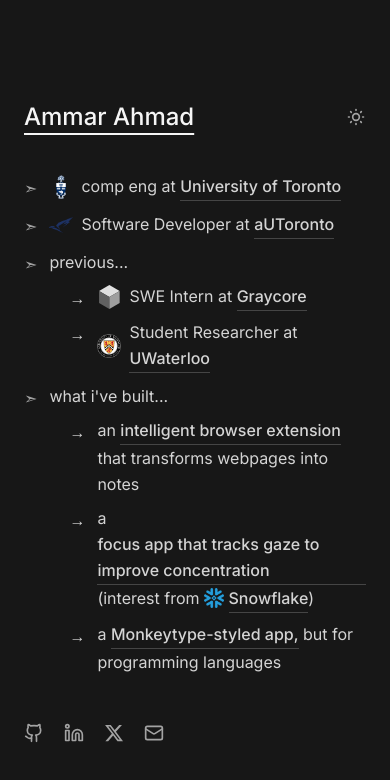
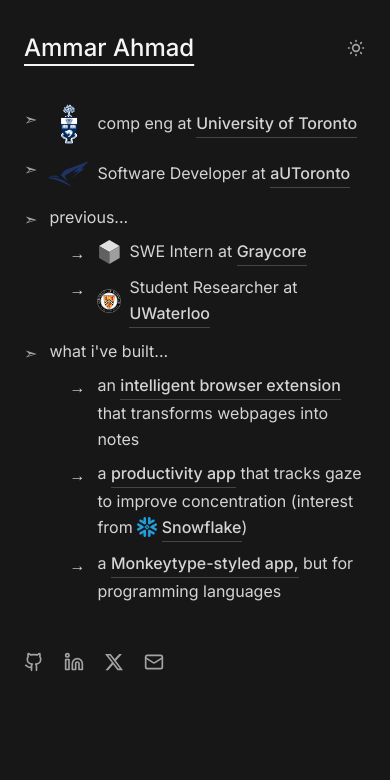
Before and after one commit to AmmarA06/personalwebsite, a React (Vite) app: page / in a window 390 px wide. Shown: the top 780 px of the page. Built offline with nearby package versions, Linux system fonts and the light colour scheme.

Commit message:
increase icon sizes and fix for mobile

```diff
--- a/src/App.jsx
+++ b/src/App.jsx
@@ -1,29 +1,29 @@
-import { Github, Linkedin, Mail } from 'lucide-react';
-import { useState, useEffect } from 'react';
-import MinimalistCursor from './components/MinimalistCursor';
+import { Github, Linkedin, Mail } from "lucide-react";
+import { useState, useEffect } from "react";
+import MinimalistCursor from "./components/MinimalistCursor";
 
 function App() {
   const [darkMode, setDarkMode] = useState(true);
 
   useEffect(() => {
-    const savedMode = localStorage.getItem('darkMode');
-    const isDark = savedMode !== null ? savedMode === 'true' : true;
+    const savedMode = localStorage.getItem("darkMode");
+    const isDark = savedMode !== null ? savedMode === "true" : true;
     setDarkMode(isDark);
   }, []);
 
   useEffect(() => {
-    localStorage.setItem('darkMode', darkMode);
+    localStorage.setItem("darkMode", darkMode);
     if (darkMode) {
-      document.documentElement.classList.add('dark');
+      document.documentElement.classList.add("dark");
     } else {
-      document.documentElement.classList.remove('dark');
+      document.documentElement.classList.remove("dark");
     }
   }, [darkMode]);
 
   return (
     <>
       <MinimalistCursor />
-      <div className="min-h-screen px-6 py-12 flex items-center justify-center bg-stone-50 dark:bg-neutral-900 transition-colors duration-300">
+      <div className="min-h-screen px-6 py-8 md:py-12 flex items-start md:items-center justify-center bg-stone-50 dark:bg-neutral-900 transition-colors duration-300">
         <div className="max-w-3xl w-full">
           {/* Header */}
           <header className="mb-10 flex items-center justify-between">
@@ -36,12 +36,32 @@
               aria-label="Toggle dark mode"
             >
               {darkMode ? (
-                <svg className="w-5 h-5" fill="none" viewBox="0 0 24 24" stroke="currentColor">
-                  <path strokeLinecap="round" strokeLinejoin="round" strokeWidth={2} d="M12 3v1m0 16v1m9-9h-1M4 12H3m15.364 6.364l-.707-.707M6.343 6.343l-.707-.707m12.728 0l-.707.707M6.343 17.657l-.707.707M16 12a4 4 0 11-8 0 4 4 0 018 0z" />
+                <svg
+                  className="w-5 h-5"
+                  fill="none"
+                  viewBox="0 0 24 24"
+                  stroke="currentColor"
+                >
+                  <path
+                    strokeLinecap="round"
+                    strokeLinejoin="round"
+                    strokeWidth={2}
+                    d="M12 3v1m0 16v1m9-9h-1M4 12H3m15.364 6.364l-.707-.707M6.343 6.343l-.707-.707m12.728 0l-.707.707M6.343 17.657l-.707.707M16 12a4 4 0 11-8 0 4 4 0 018 0z"
+                  />
                 </svg>
               ) : (
-                <svg className="w-5 h-5" fill="none" viewBox="0 0 24 24" stroke="currentColor">
-                  <path strokeLinecap="round" strokeLinejoin="round" strokeWidth={2} d="M20.354 15.354A9 9 0 018.646 3.646 9.003 9.003 0 0012 21a9.003 9.003 0 008.354-5.646z" />
+                <svg
+                  className="w-5 h-5"
+                  fill="none"
+                  viewBox="0 0 24 24"
+                  stroke="currentColor"
+                >
+                  <path
+                    strokeLinecap="round"
+                    strokeLinejoin="round"
+                    strokeWidth={2}
+                    d="M20.354 15.354A9 9 0 018.646 3.646 9.003 9.003 0 0012 21a9.003 9.003 0 008.354-5.646z"
+                  />
                 </svg>
               )}
             </button>
@@ -52,9 +72,13 @@
             <div className="flex items-start gap-3">
               <span className="text-neutral-400 mt-0.5">➣</span>
               <div className="flex items-center gap-2">
-                <img src="/Utoronto_coa.svg.png" alt="UofT" className="h-6 w-6 object-contain" />
+                <img
+                  src="/Utoronto_coa.svg.png"
+                  alt="UofT"
+                  className="h-10 w-10 object-contain"
+                />
                 <p>
-                  comp eng at{' '}
+                comp eng at{" "}
                   <a
                     href="https://www.utoronto.ca/"
                     target="_blank"
@@ -63,7 +87,6 @@
                   >
                     University of Toronto
                   </a>
-                  {' '}
                 </p>
               </div>
             </div>
@@ -71,9 +94,13 @@
             <div className="flex items-start gap-3">
               <span className="text-neutral-400 mt-0.5">➣</span>
               <div className="flex items-center gap-2">
-                <img src="/autoronto.webp" alt="aUToronto" className="h-6 w-6 object-contain" />
+                <img
+                  src="/autoronto.webp"
+                  alt="aUToronto"
+                  className="h-10 w-10 object-contain"
+                />
                 <p>
-                  Software Developer at{' '}
+                  Software Developer at{" "}
                   <a
                     href="https://www.autodrive.utoronto.ca/"
                     target="_blank"
@@ -94,9 +121,13 @@
                   <div className="flex items-start gap-3">
                     <span className="text-neutral-300 mt-0.5">→</span>
                     <div className="flex items-center gap-2">
-                      <img src="/graycore-cube.svg" alt="Graycore" className="h-6 w-6 object-contain" />
+                      <img
+                        src="/graycore-cube.svg"
+                        alt="Graycore"
+                        className="h-6 w-6 object-contain"
+                      />
                       <p>
-                        SWE Intern at{' '}
+                        SWE Intern at{" "}
                         <a
                           href="https://graycore.io/"
                           target="_blank"
@@ -111,9 +142,13 @@
                   <div className="flex items-start gap-3">
                     <span className="text-neutral-300 mt-0.5">→</span>
                     <div className="flex items-center gap-2">
-                      <img src="/University_of_Waterloo_seal.svg.png" alt="UWaterloo" className="h-6 w-6 object-contain" />
+                      <img
+                        src="/University_of_Waterloo_seal.svg.png"
+                        alt="UWaterloo"
+                        className="h-6 w-6 object-contain"
+                      />
                       <p>
-                        Student Researcher at{' '}
+                        Student Researcher at{" "}
                         <a
                           href="https://uwaterloo.ca/digital-intelligence-for-public-health/"
                           target="_blank"
@@ -137,7 +172,7 @@
                   <div className="flex items-start gap-3">
                     <span className="text-neutral-300 mt-0.5">→</span>
                     <p>
-                      an{' '}
+                      an{" "}
                       <a
                         href="https://github.com/AmmarA06/Synthra/"
                         className="hover-underline font-medium"
@@ -145,33 +180,44 @@
                         rel="noopener noreferrer"
                       >
                         intelligent browser extension
+                      </a>{" "}
+                      that transforms webpages into notes
+                    </p>
+                  </div>
+
+                  <div className="flex items-start gap-3">
+                    <span className="text-neutral-300 mt-0.5">→</span>
+                    <p>
+                      a{" "}
+                      <a
+                        href="https://github.com/AmmarA06/Synthra/"
+                        className="hover-underline font-medium"
+                        target="_blank"
+                        rel="noopener noreferrer"
+                      >
+                        productivity app
+                      </a>{" "}
+                      that tracks gaze to improve concentration (interest from{" "}
+                      <img
+                        src="/snowflake-color.png"
+                        alt="Snowflake"
+                        className="h-5 w-5 object-contain inline align-text-bottom"
+                      />{" "}
+                      <a
+                        className="hover-underline font-medium"
+                        href="https://www.snowflake.com/en/"
+                        target="_blank"
+                        rel="noopener noreferrer"
+                      >
+                        Snowflake
                       </a>
-                      {' '}that transforms webpages into notes
+                      )
                     </p>
                   </div>
                   <div className="flex items-start gap-3">
                     <span className="text-neutral-300 mt-0.5">→</span>
                     <p>
-                      a{' '}
-                      <a
-                        href="https://github.com/AmmarA06/JamHacks"
-                        className="hover-underline font-medium"
-                        target="_blank"
-                        rel="noopener noreferrer"
-                      >
-                        focus app that tracks gaze to improve concentration
-                      </a>
-                      {' '}(interest from{' '}
-                      <img src="/snowflake-color.png" alt="Snowflake" className="h-5 w-5 object-contain inline align-text-bottom" />
-                      {' '}
-                      <a className='hover-underline font-medium' href="https://www.snowflake.com/en/"   target="_blank"
-  rel="noopener noreferrer" >Snowflake</a>)
-                    </p>
-                  </div>
-                  <div className="flex items-start gap-3">
-                    <span className="text-neutral-300 mt-0.5">→</span>
-                    <p>
-                      a{' '}
+                      a{" "}
                       <a
                         href="https://github.com/AmmarA06/CodeType/"
                         className="hover-underline font-medium"
@@ -179,8 +225,8 @@
                         rel="noopener noreferrer"
                       >
                         Monkeytype-styled app,
-                      </a>
-                      {' '}but for programming languages
+                      </a>{" "}
+                      but for programming languages
                     </p>
                   </div>
                 </div>
```
